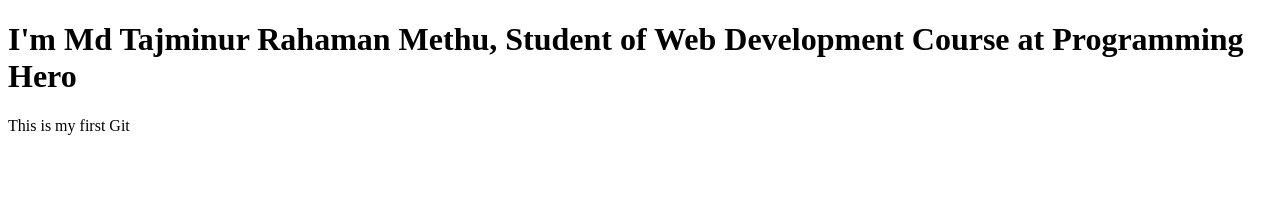
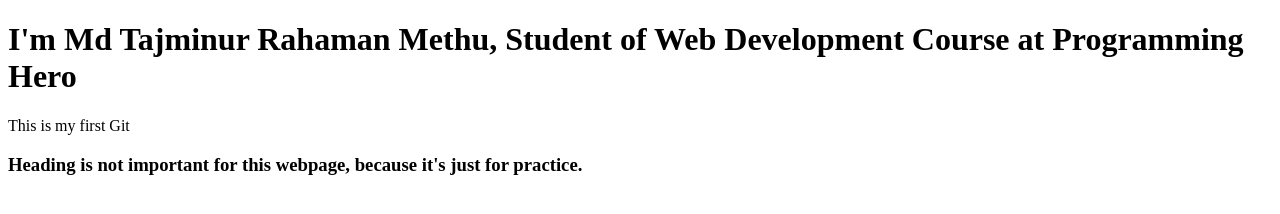
Before and after one commit to methubd/methu-first-repo, a plain HTML site: page index.html in a window 1280 px wide. Drawn offline with Linux system fonts and the light colour scheme.

Commit message:
pushing a line

```diff
--- a/index.html
+++ b/index.html
@@ -15,5 +15,9 @@
     <div id="website-tag">
         <p>This is my first Git</p>
     </div>
+
+    <div>
+        <h3>Heading is not important for this webpage, because it's just for practice.</h3>
+    </div>
 </body>
 </html>
```
